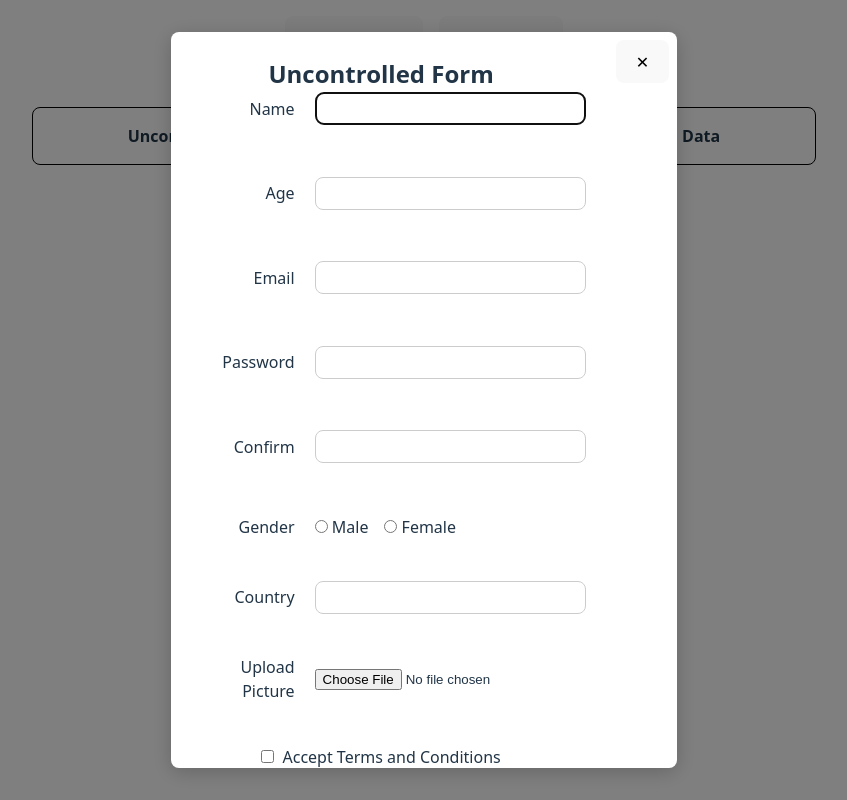
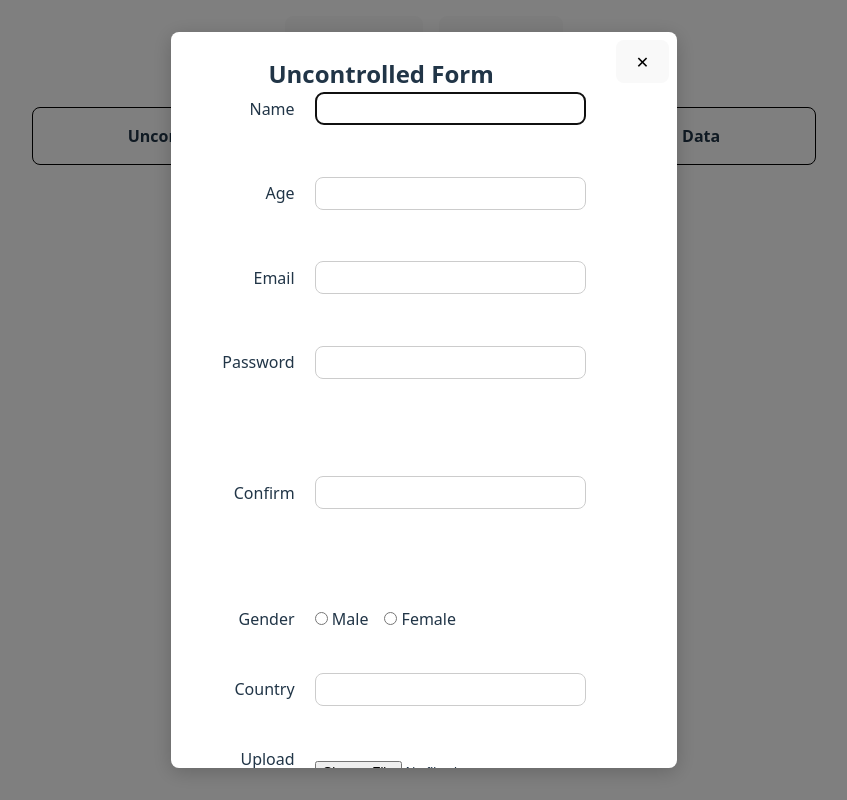
Before and after one commit to Ulistonee/rsschool-react, a React (Vite) app in the folder my-app/: page / in a window 1280 px wide. Both pictures are taken after a click on the button "Uncontrolled". Shown: the whole page, without its empty margins (216-1063 px from the left). Built offline with nearby package versions, Linux system fonts and the light colour scheme; what i18n-iso-countries would draw is missing.

Commit message:
fix: add truncate for tile

```diff
--- a/my-app/src/components/custom-input/custom-input.module.css
+++ b/my-app/src/components/custom-input/custom-input.module.css
@@ -30,4 +30,6 @@
     color: #555;
     font-size: 0.8rem;
     margin-top: 4px;
+    min-height: 2rem;
+    width: 250px;
 }
--- a/my-app/src/components/custom-input/custom-input.tsx
+++ b/my-app/src/components/custom-input/custom-input.tsx
@@ -11,6 +11,29 @@ type Props = {
 export const CustomInput = ({ id, label, error, hint, type, ...rest }: Props) => {
   const normalizedError =
     error?.includes('expected number') ? 'Invalid input' : error;
+
+  if (type === 'password') {
+    return (
+      <div className={styles.inputContainer}>
+        {label && (
+          <label htmlFor={id}>
+            {label}
+          </label>
+        )}
+        <input
+          id={id}
+          type={type}
+          className={styles.customInput}
+          {...rest}
+          required={rest.required}
+        />
+        <small className={styles.error}>
+          {normalizedError || '\u00A0'}
+        </small>
+        <small className={styles.hint}>{hint}</small>
+      </div>
+    );
+  }
 
   return (
     <div className={styles.inputContainer}>
@@ -29,7 +52,6 @@ export const CustomInput = ({ id, label, error, hint, type, ...rest }: Props) =>
       <small className={styles.error}>
         {normalizedError || '\u00A0'}
       </small>
-      {hint && <small className={styles.hint}>{hint}</small>}
     </div>
   );
 };
--- a/my-app/src/components/tile/tile.module.css
+++ b/my-app/src/components/tile/tile.module.css
@@ -19,8 +19,15 @@
     border: 1px solid white;
     border-radius: 8px;
     transition: background-color 0.5s ease;
+    padding: 1rem;
 }
 
 .highlight {
     background-color: rgba(255, 255, 0, 0.3);
 }
+
+.tile p {
+    white-space: nowrap;
+    overflow: hidden;
+    text-overflow: ellipsis;
+}
--- a/my-app/src/messages/messages.ts
+++ b/my-app/src/messages/messages.ts
@@ -1,6 +1,6 @@
 export const messages = {
   buttons: {
-    unconrolled: 'Uncontrolled',
+    uncontrolled: 'Uncontrolled',
     hookForm: 'Hook Form',
   },
   inputTypes: {
--- a/my-app/src/pages/main-page/main-page.tsx
+++ b/my-app/src/pages/main-page/main-page.tsx
@@ -48,7 +48,7 @@ export const MainPage = () => {
   return (
     <main>
         <section className={styles.buttonContainer}>
-          <button onClick={() => openModal(ModalType.Uncontrolled)}>{messages.buttons.unconrolled}</button>
+          <button onClick={() => openModal(ModalType.Uncontrolled)}>{messages.buttons.uncontrolled}</button>
           <button onClick={() => openModal(ModalType.Hook)}>{messages.buttons.hookForm}</button>
           <Modal isOpen={modalType !== null} onClose={closeModal}>
             {modalType === ModalType.Uncontrolled && <UncontrolledForm  onSuccess={closeModal} />}
```
